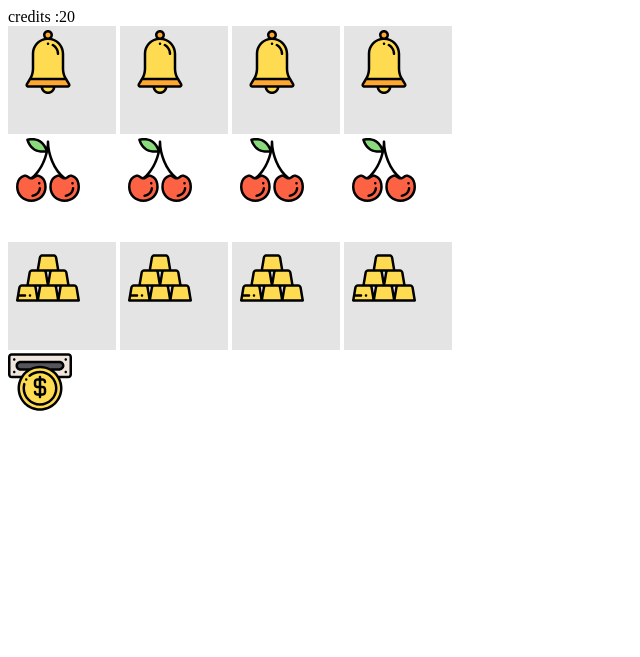
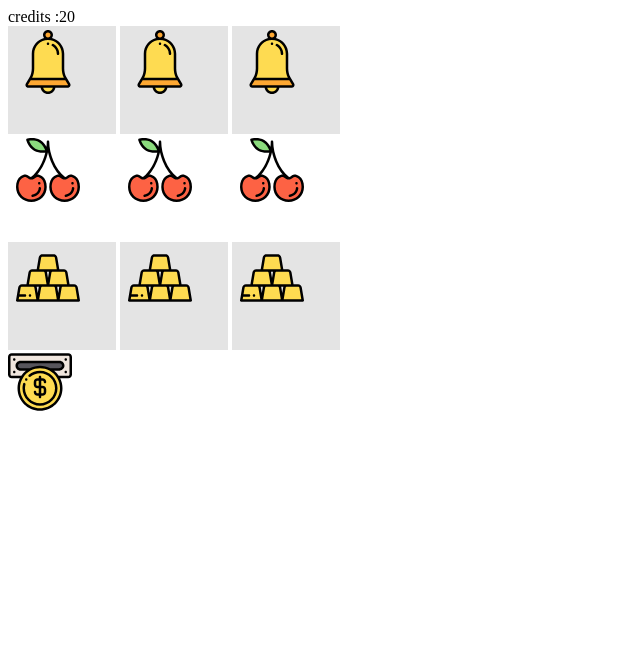
Before and after one commit to capAcade/slotmachine, an Electron app: page index.html in a window 800 px wide. Shown: the whole page, without its empty margins (0-640 px from the left). Drawn offline with Linux system fonts and the light colour scheme.

Commit message:
Three reels is enough

```diff
--- a/index.html
+++ b/index.html
@@ -41,19 +41,16 @@
                 <div class="reel" id="reel0-top"><svg xmlns="http://www.w3.org/2000/svg" xmlns:xlink="http://www.w3.org/1999/xlink"><use xlink:href="#cherry"></use></svg></div>
                 <div class="reel" id="reel1-top"><svg xmlns="http://www.w3.org/2000/svg" xmlns:xlink="http://www.w3.org/1999/xlink"><use xlink:href="#watermelon"></use></svg></div>
                 <div class="reel" id="reel2-top"><svg xmlns="http://www.w3.org/2000/svg" xmlns:xlink="http://www.w3.org/1999/xlink"><use xlink:href="#plum"></use></svg></div>
-                <div class="reel" id="reel3-top"><svg xmlns="http://www.w3.org/2000/svg" xmlns:xlink="http://www.w3.org/1999/xlink"><use xlink:href="#bell"></use></svg></div>
             </div>
             <div class="slotMachineRow center">
                 <div class="reel" id="reel0"><svg xmlns="http://www.w3.org/2000/svg" xmlns:xlink="http://www.w3.org/1999/xlink"><use xlink:href="#bar"></use></svg></div>
                 <div class="reel" id="reel1"><svg xmlns="http://www.w3.org/2000/svg" xmlns:xlink="http://www.w3.org/1999/xlink"><use xlink:href="#cherry"></use></svg></div>
                 <div class="reel" id="reel2"><svg xmlns="http://www.w3.org/2000/svg" xmlns:xlink="http://www.w3.org/1999/xlink"><use xlink:href="#watermelon"></use></svg></div>
-                <div class="reel" id="reel3"><svg xmlns="http://www.w3.org/2000/svg" xmlns:xlink="http://www.w3.org/1999/xlink"><use xlink:href="#plum"></use></svg></div>
             </div>
             <div class="slotMachineRow bottom">
                 <div class="reel" id="reel0-bottom"><svg xmlns="http://www.w3.org/2000/svg" xmlns:xlink="http://www.w3.org/1999/xlink"><use xlink:href="#bar"></use></svg></div>
                 <div class="reel" id="reel1-bottom"><svg xmlns="http://www.w3.org/2000/svg" xmlns:xlink="http://www.w3.org/1999/xlink"><use xlink:href="#cherry"></use></svg></div>
                 <div class="reel" id="reel2-bottom"><svg xmlns="http://www.w3.org/2000/svg" xmlns:xlink="http://www.w3.org/1999/xlink"><use xlink:href="#watermelon"></use></svg></div>
-                <div class="reel" id="reel3-bottom"><svg xmlns="http://www.w3.org/2000/svg" xmlns:xlink="http://www.w3.org/1999/xlink"><use xlink:href="#plum"></use></svg></div>
             </div>
         </div>
         <div>
--- a/slotmachine.js
+++ b/slotmachine.js
@@ -12,19 +12,16 @@ class SlotMachineController {
         this.reelElements = [[
                 document.getElementById('reel0-top'),
                 document.getElementById('reel1-top'),
-                document.getElementById('reel2-top'),
-                document.getElementById('reel3-top')
+                document.getElementById('reel2-top')
             ],[
                 document.getElementById('reel0'),
                 document.getElementById('reel1'),
-                document.getElementById('reel2'),
-                document.getElementById('reel3')
+                document.getElementById('reel2')
             ],
             [
                 document.getElementById('reel0-bottom'),
                 document.getElementById('reel1-bottom'),
-                document.getElementById('reel2-bottom'),
-                document.getElementById('reel3-bottom')
+                document.getElementById('reel2-bottom')
             ]
         ]
         this.slotMachine.addEventListener('creditschanged', (credits) => {
@@ -32,8 +29,10 @@ class SlotMachineController {
         })
 
         this.slotMachine.addEventListener('reelchanged', (reel) => {
-            for(let i=0; i<this.reelElements.length;i++) {
-                this.reelElements[i][reel.position].innerHTML = `<svg xmlns="http://www.w3.org/2000/svg" xmlns:xlink="http://www.w3.org/1999/xlink"><use xlink:href="#${reel.getFace(i-1).name}"></use></svg>`
+            if(reel.id !== ('reel' + this.reelElements.length.toString())) {
+                for(let i=0; i<this.reelElements.length;i++) {
+                    this.reelElements[i][reel.position].innerHTML = `<svg xmlns="http://www.w3.org/2000/svg" xmlns:xlink="http://www.w3.org/1999/xlink"><use xlink:href="#${reel.getFace(i-1).name}"></use></svg>`
+                }
             }
         })
 
```
